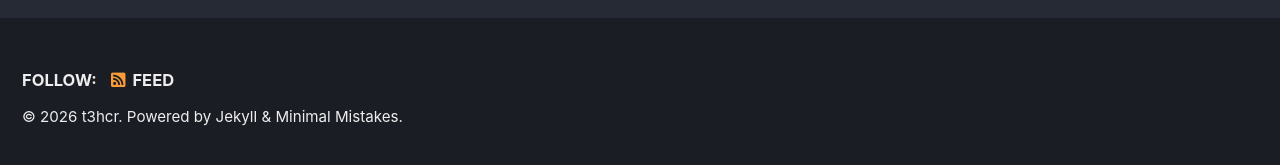
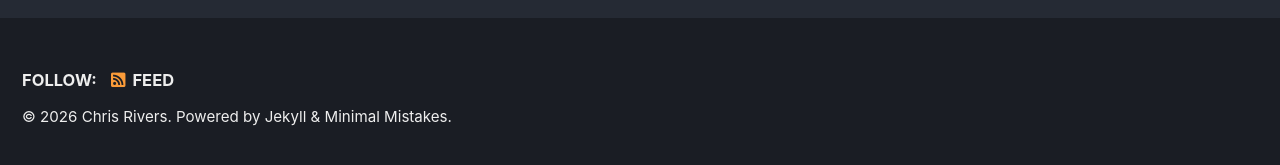
Before and after one commit to t3hcr/t3hcr.github.io, a Jekyll site: the page built from index.html, in a window 1280 px wide and 900 px high, scrolled down 990 px. Shown: the part 727-892 px from the top of the window. Built offline with Jekyll 4.4.1, drawn with Linux system fonts in a browser that asks for light colours; cached includes are drawn as plain includes; the list of posts is cut into pages by our own code; part of the change alters nothing that is shown.

Commit message:
another config update

```diff
--- a/_config.yml
+++ b/_config.yml
@@ -16,10 +16,10 @@ minimal_mistakes_skin    : "dark" # "air", "aqua", "contrast", "dark", "dirt", "
 
 # Site Settings
 locale                   : "en-US"
-title                    : "t3hcr"
+title                    : "Forthstep"
 title_separator          : "-"
-name                     : "t3hcr"
-description              : "Stuff I want to share with you"
+name                     : "Chris Rivers"
+description              : "Two steps forward and one step back is still a step forward. A blog about technology, family, and life."
 url                      : "https://t3hcr.github.io" # the base hostname & protocol for your site e.g. "https://mmistakes.github.io"
 baseurl                  : # the subpath of your site, e.g. "/blog"
 repository               : t3hcr/t3chr.github.io # GitHub username/repo-name e.g. "mmistakes/minimal-mistakes"
```
